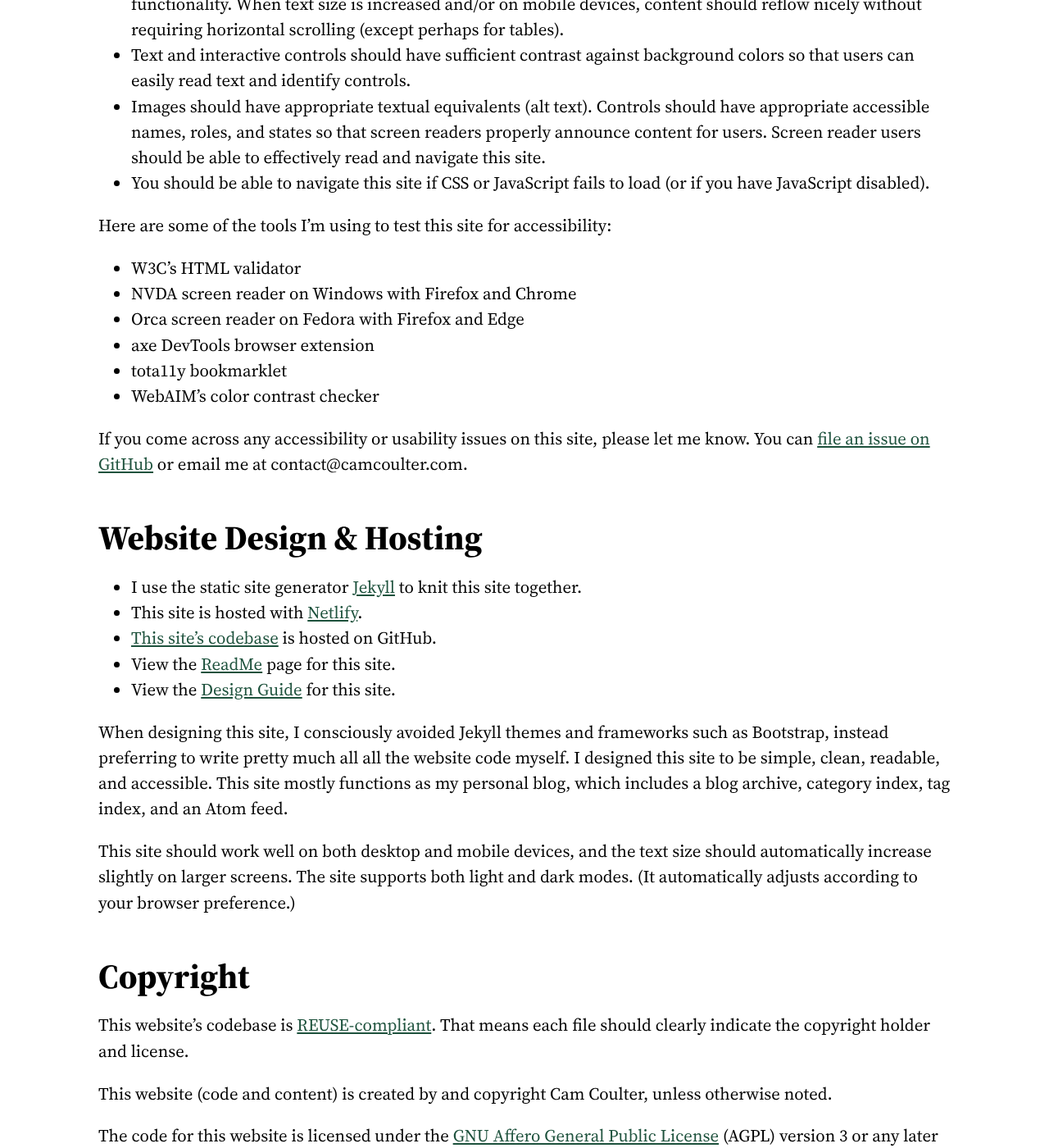
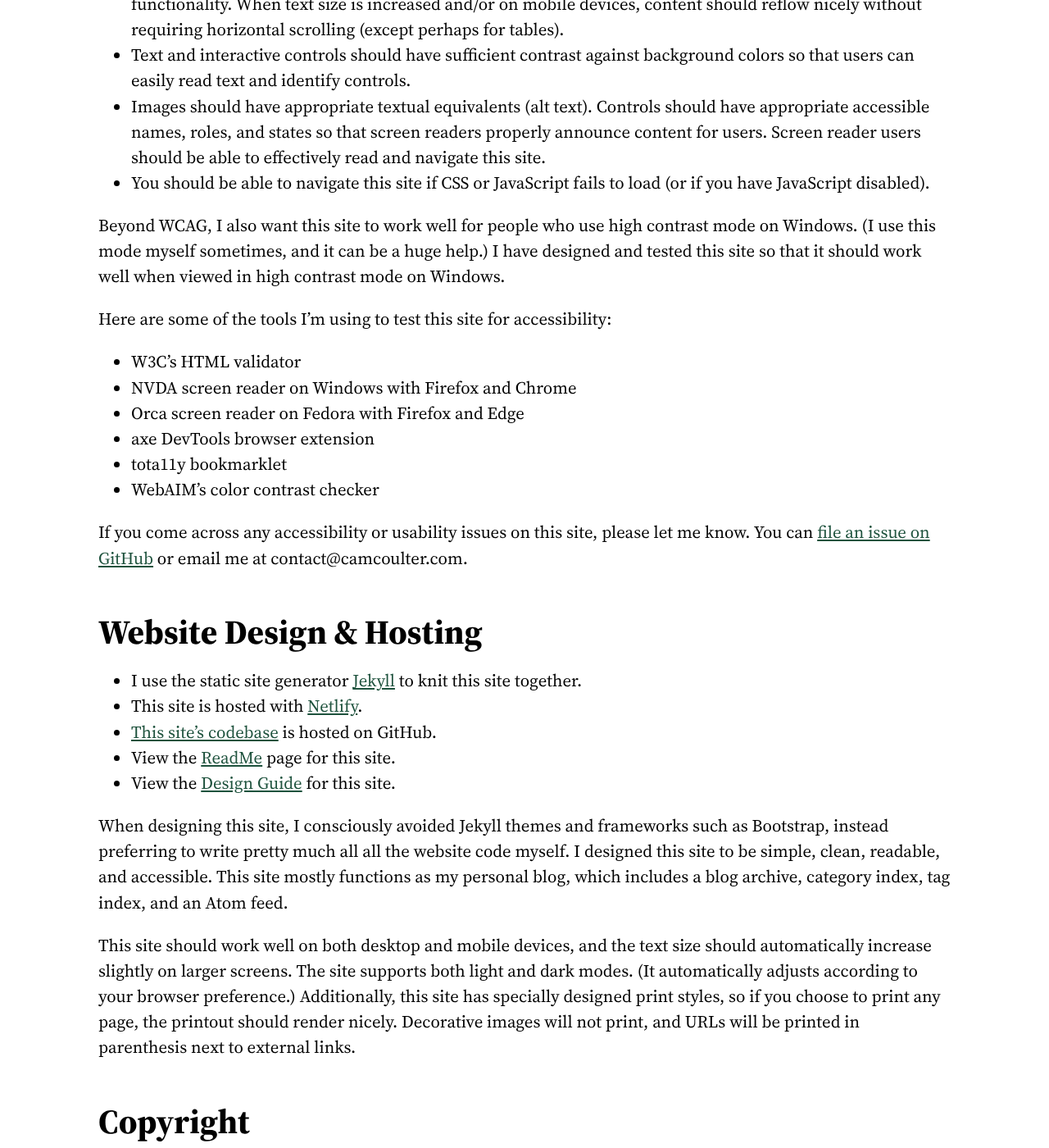
Before and after one commit to cncoulter/camcoulter.com, a Jekyll site: the page built from About-This-Site.md, in a window 1280 px wide and 1400 px high, scrolled down 1129 px. Shown: the whole window at 82% size. Built offline with Jekyll 4.4.1, drawn with Linux system fonts in a browser that asks for light colours; some web fonts are replaced.

Commit message:
Update About This Site

```diff
--- a/About-This-Site.md
+++ b/About-This-Site.md
@@ -37,6 +37,8 @@
 * Images should have appropriate textual equivalents (alt text). Controls should have appropriate accessible names, roles, and states so that screen readers properly announce content for users. Screen reader users should be able to effectively read and navigate this site.
 * You should be able to navigate this site if CSS or JavaScript fails to load (or if you have JavaScript disabled).
 
+Beyond WCAG, I also want this site to work well for people who use high contrast mode on Windows. (I use this mode myself sometimes, and it can be a huge help.) I have designed and tested this site so that it should work well when viewed in high contrast mode on Windows.
+
 Here are some of the tools I'm using to test this site for accessibility:
 
 * W3C's HTML validator
@@ -58,7 +60,7 @@
 
 When designing this site, I consciously avoided Jekyll themes and frameworks such as Bootstrap, instead preferring to write pretty much all all the website code myself. I designed this site to be simple, clean, readable, and accessible. This site mostly functions as my personal blog, which includes a blog archive, category index, tag index, and an Atom feed.
 
-This site should work well on both desktop and mobile devices, and the text size should automatically increase slightly on larger screens. The site supports both light and dark modes. (It automatically adjusts according to your browser preference.)
+This site should work well on both desktop and mobile devices, and the text size should automatically increase slightly on larger screens. The site supports both light and dark modes. (It automatically adjusts according to your browser preference.) Additionally, this site has specially designed print styles, so if you choose to print any page, the printout should render nicely. Decorative images will not print, and URLs will be printed in parenthesis next to external links.
 
 ## Copyright
 
```
